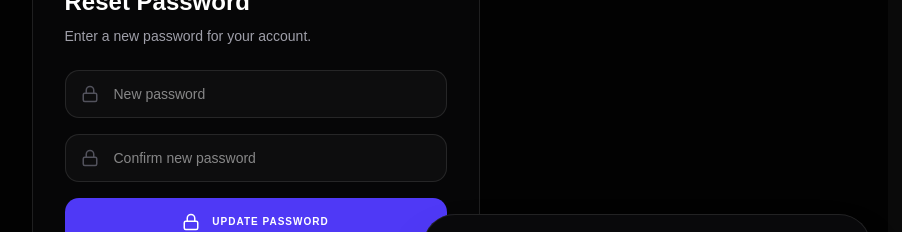
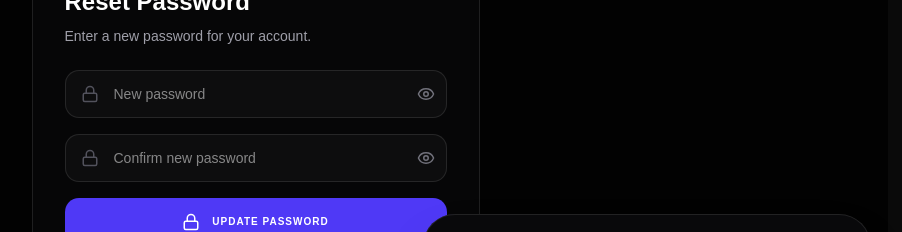
Before and after one commit to sandeep-senn/AI-Powered-Mentor-Platform, a React (Vite) app in the folder frontend/: page /reset-password in a window 1280 px wide. Shown: the part 305-537 px from the top of the page, without its empty margins (377-1279 px from the left). Built offline with nearby package versions, Linux system fonts and the light colour scheme; no server answers.

Commit message:
Add password visibility toggles to auth and profile forms

```diff
--- a/frontend/src/Pages/Auth/Login.jsx
+++ b/frontend/src/Pages/Auth/Login.jsx
@@ -1,7 +1,7 @@
 import React, { useState } from "react";
 import { Link, useNavigate } from "react-router-dom";
 import { motion } from "framer-motion";
-import { LogIn, Mail, Lock, Sparkles, Loader2, ArrowRight } from "lucide-react";
+import { LogIn, Mail, Lock, Sparkles, Loader2, ArrowRight, Eye, EyeOff } from "lucide-react";
 import { useAuth } from "../../context/AuthContext";
 import { toast } from "react-toastify";
 import authHeroBg from "../../assets/auth_hero_bg.png";
@@ -9,6 +9,7 @@ import authHeroBg from "../../assets/auth_hero_bg.png";
 export default function Login() {
   const [email, setEmail] = useState("");
   const [password, setPassword] = useState("");
+  const [showPassword, setShowPassword] = useState(false);
   const [loading, setLoading] = useState(false);
   const [forgotLoading, setForgotLoading] = useState(false);
   const { signIn, forgotPassword } = useAuth();
@@ -125,13 +126,21 @@ export default function Login() {
               <div className="relative group">
                 <Lock className="absolute left-4 top-1/2 -translate-y-1/2 text-zinc-600 group-focus-within:text-indigo-400 transition-colors" size={18} />
                 <input
-                  type="password"
+                  type={showPassword ? "text" : "password"}
                   placeholder="••••••••"
                   value={password}
                   onChange={(e) => setPassword(e.target.value)}
                   required
-                  className="w-full h-12 pl-12 pr-4 bg-white/[0.03] border border-white/5 focus:border-indigo-500/50 focus:ring-4 focus:ring-indigo-500/10 rounded-xl outline-none transition-all font-medium text-sm"
+                  className="w-full h-12 pl-12 pr-12 bg-white/[0.03] border border-white/5 focus:border-indigo-500/50 focus:ring-4 focus:ring-indigo-500/10 rounded-xl outline-none transition-all font-medium text-sm"
                 />
+                <button
+                  type="button"
+                  onClick={() => setShowPassword((prev) => !prev)}
+                  className="absolute right-3 top-1/2 -translate-y-1/2 text-zinc-500 hover:text-indigo-400 transition-colors"
+                  aria-label={showPassword ? "Hide password" : "Show password"}
+                >
+                  {showPassword ? <EyeOff size={18} /> : <Eye size={18} />}
+                </button>
               </div>
             </div>
 
--- a/frontend/src/Pages/Auth/Profile.jsx
+++ b/frontend/src/Pages/Auth/Profile.jsx
@@ -1,6 +1,6 @@
 import React, { useEffect, useState } from "react";
 import { motion } from "framer-motion";
-import { Mail, Calendar, Shield, Activity, Award, Code2, Bug, MessageSquare, Lock, Loader2 } from "lucide-react";
+import { Mail, Calendar, Shield, Activity, Award, Code2, Bug, MessageSquare, Lock, Loader2, Eye, EyeOff } from "lucide-react";
 import { useAuth } from "../../context/AuthContext";
 import { supabase } from "../../lib/supabase";
 import { toast } from "react-toastify";
@@ -10,6 +10,8 @@ export default function Profile() {
   const [stats, setStats] = useState({ chat: 0, convert: 0, debug: 0 });
   const [newPassword, setNewPassword] = useState("");
   const [confirmPassword, setConfirmPassword] = useState("");
+  const [showNewPassword, setShowNewPassword] = useState(false);
+  const [showConfirmPassword, setShowConfirmPassword] = useState(false);
   const [passwordLoading, setPasswordLoading] = useState(false);
 
   useEffect(() => {
@@ -166,22 +168,42 @@ export default function Profile() {
           </div>
 
           <form onSubmit={handleChangePassword} className="space-y-4 max-w-xl">
+            <div className="relative">
               <input
-              type="password"
+                type={showNewPassword ? "text" : "password"}
                 placeholder="New password"
                 value={newPassword}
                 onChange={(e) => setNewPassword(e.target.value)}
                 required
-              className="w-full h-12 px-4 bg-zinc-50 dark:bg-white/[0.03] border border-zinc-200 dark:border-white/10 focus:border-indigo-500/50 rounded-xl outline-none text-sm"
+                className="w-full h-12 px-4 pr-12 bg-zinc-50 dark:bg-white/[0.03] border border-zinc-200 dark:border-white/10 focus:border-indigo-500/50 rounded-xl outline-none text-sm"
               />
+              <button
+                type="button"
+                onClick={() => setShowNewPassword((prev) => !prev)}
+                className="absolute right-3 top-1/2 -translate-y-1/2 text-zinc-500 hover:text-indigo-400 transition-colors"
+                aria-label={showNewPassword ? "Hide password" : "Show password"}
+              >
+                {showNewPassword ? <EyeOff size={18} /> : <Eye size={18} />}
+              </button>
+            </div>
+            <div className="relative">
               <input
-              type="password"
+                type={showConfirmPassword ? "text" : "password"}
                 placeholder="Confirm new password"
                 value={confirmPassword}
                 onChange={(e) => setConfirmPassword(e.target.value)}
                 required
-              className="w-full h-12 px-4 bg-zinc-50 dark:bg-white/[0.03] border border-zinc-200 dark:border-white/10 focus:border-indigo-500/50 rounded-xl outline-none text-sm"
+                className="w-full h-12 px-4 pr-12 bg-zinc-50 dark:bg-white/[0.03] border border-zinc-200 dark:border-white/10 focus:border-indigo-500/50 rounded-xl outline-none text-sm"
               />
+              <button
+                type="button"
+                onClick={() => setShowConfirmPassword((prev) => !prev)}
+                className="absolute right-3 top-1/2 -translate-y-1/2 text-zinc-500 hover:text-indigo-400 transition-colors"
+                aria-label={showConfirmPassword ? "Hide password" : "Show password"}
+              >
+                {showConfirmPassword ? <EyeOff size={18} /> : <Eye size={18} />}
+              </button>
+            </div>
             <button
               type="submit"
               disabled={passwordLoading}
--- a/frontend/src/Pages/Auth/ResetPassword.jsx
+++ b/frontend/src/Pages/Auth/ResetPassword.jsx
@@ -1,12 +1,14 @@
 import React, { useState } from "react";
 import { Link, useNavigate } from "react-router-dom";
-import { Loader2, Lock, ArrowRight } from "lucide-react";
+import { Loader2, Lock, ArrowRight, Eye, EyeOff } from "lucide-react";
 import { toast } from "react-toastify";
 import { useAuth } from "../../context/AuthContext";
 
 export default function ResetPassword() {
   const [password, setPassword] = useState("");
   const [confirmPassword, setConfirmPassword] = useState("");
+  const [showPassword, setShowPassword] = useState(false);
+  const [showConfirmPassword, setShowConfirmPassword] = useState(false);
   const [loading, setLoading] = useState(false);
   const { updatePassword } = useAuth();
   const navigate = useNavigate();
@@ -55,25 +57,41 @@ export default function ResetPassword() {
           <div className="relative">
             <Lock className="absolute left-4 top-1/2 -translate-y-1/2 text-zinc-600" size={18} />
             <input
-              type="password"
+              type={showPassword ? "text" : "password"}
               placeholder="New password"
               value={password}
               onChange={(e) => setPassword(e.target.value)}
               required
-              className="w-full h-12 pl-12 pr-4 bg-white/[0.03] border border-white/10 focus:border-indigo-500/50 rounded-xl outline-none text-sm"
+              className="w-full h-12 pl-12 pr-12 bg-white/[0.03] border border-white/10 focus:border-indigo-500/50 rounded-xl outline-none text-sm"
             />
+            <button
+              type="button"
+              onClick={() => setShowPassword((prev) => !prev)}
+              className="absolute right-3 top-1/2 -translate-y-1/2 text-zinc-500 hover:text-indigo-400 transition-colors"
+              aria-label={showPassword ? "Hide password" : "Show password"}
+            >
+              {showPassword ? <EyeOff size={18} /> : <Eye size={18} />}
+            </button>
           </div>
 
           <div className="relative">
             <Lock className="absolute left-4 top-1/2 -translate-y-1/2 text-zinc-600" size={18} />
             <input
-              type="password"
+              type={showConfirmPassword ? "text" : "password"}
               placeholder="Confirm new password"
               value={confirmPassword}
               onChange={(e) => setConfirmPassword(e.target.value)}
               required
-              className="w-full h-12 pl-12 pr-4 bg-white/[0.03] border border-white/10 focus:border-indigo-500/50 rounded-xl outline-none text-sm"
+              className="w-full h-12 pl-12 pr-12 bg-white/[0.03] border border-white/10 focus:border-indigo-500/50 rounded-xl outline-none text-sm"
             />
+            <button
+              type="button"
+              onClick={() => setShowConfirmPassword((prev) => !prev)}
+              className="absolute right-3 top-1/2 -translate-y-1/2 text-zinc-500 hover:text-indigo-400 transition-colors"
+              aria-label={showConfirmPassword ? "Hide password" : "Show password"}
+            >
+              {showConfirmPassword ? <EyeOff size={18} /> : <Eye size={18} />}
+            </button>
           </div>
 
           <button
```
Lines whose indentation alone changed are shown as unchanged.
